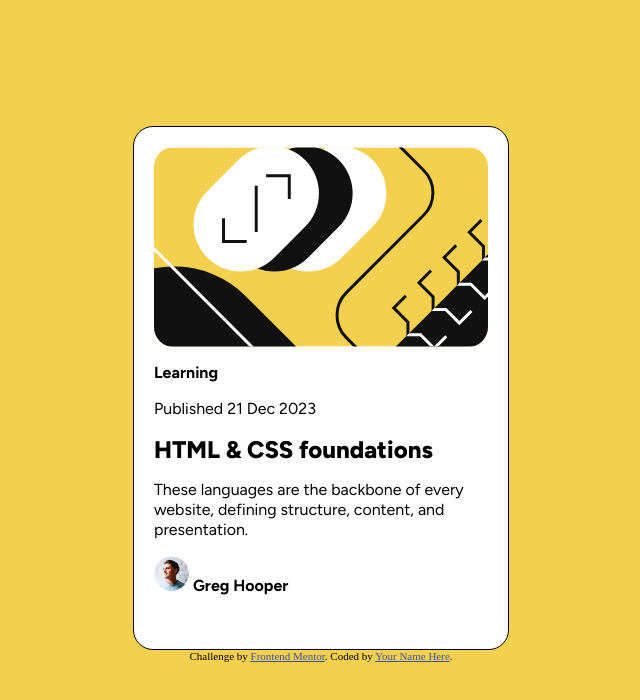
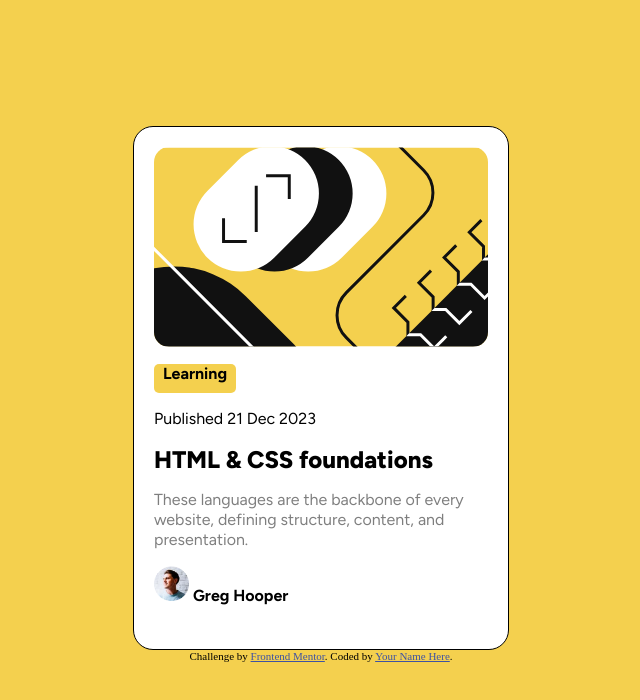
Before and after one commit to NateDaveHill/BlogPreviewCard, a plain HTML site: page index.html in a window 1280 px wide. Shown: the whole page, without its empty margins (319-959 px from the left). Drawn offline with Linux system fonts and the light colour scheme; files whose address does not match are found by name.

Commit message:
first commit of day

```diff
--- a/index.html
+++ b/index.html
@@ -20,16 +20,17 @@
 
       <div class="txtBox">
 
-        <p>
+        <div class="miniTxtBox">
           <b>Learning</b>
-        </p>
-        <p>
+        </div>
+
+        <p class="lineOne">
           Published 21 Dec 2023
         </p>
         <h1>
           HTML & CSS foundations
         </h1>
-        <p>
+        <p class="lineTwo">
           These languages are the backbone of every <br> website, defining structure, content, and <br> presentation.
         </p>
         <div class="user">
--- a/style.css
+++ b/style.css
@@ -24,12 +24,29 @@
 
 .box img {
     align-items: center;
-    border-radius: 20px;
+    border-radius: 15px;
 
 }
 
-.box txtBox {
+.box .txtBox {
     align-items: center;
+}
+
+.box .txtBox .lineOne {
+    opacity: 1;
+}
+
+.box .txtBox .lineTwo {
+    opacity: 0.5;
+}
+
+.box .txtBox .miniTxtBox {
+    background-color:  hsl(47, 88%, 63%);
+    border-radius: 5px;
+    margin-top: 5%;
+    text-align: center;
+    width: 82px;
+    height: 29px;
 }
 
 .box p {
```
